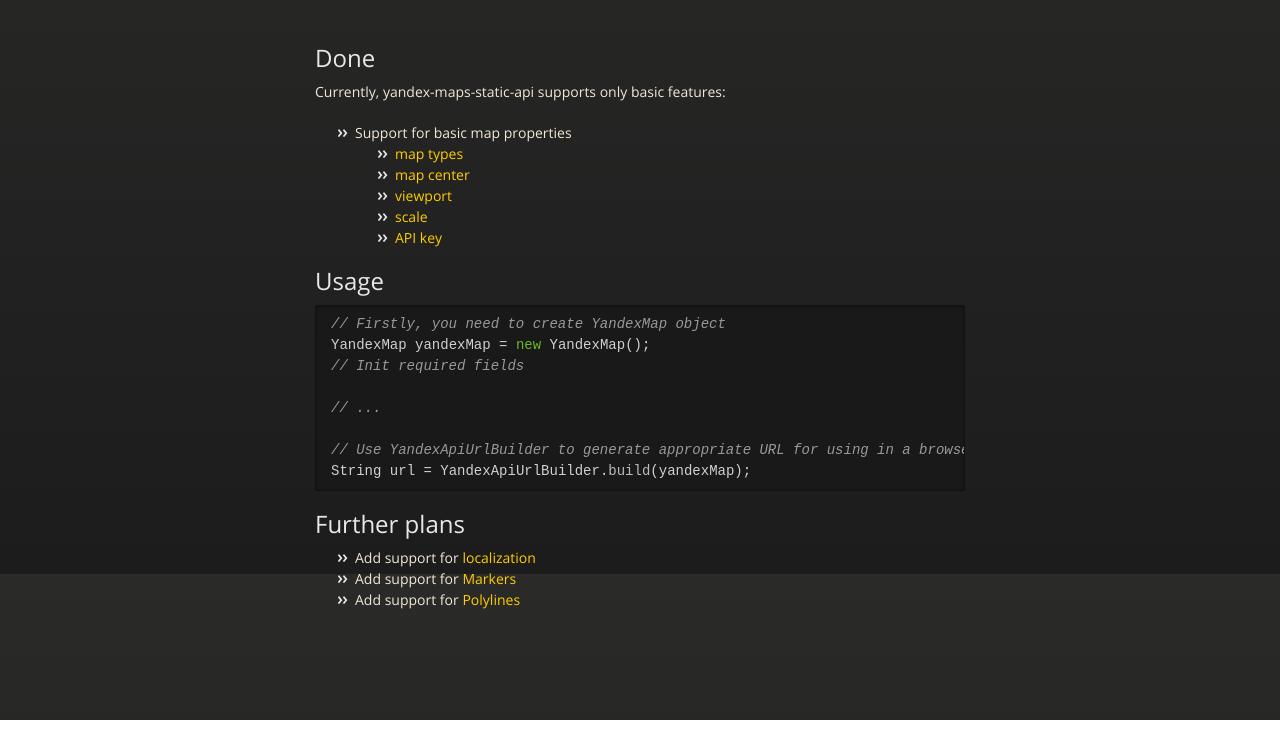
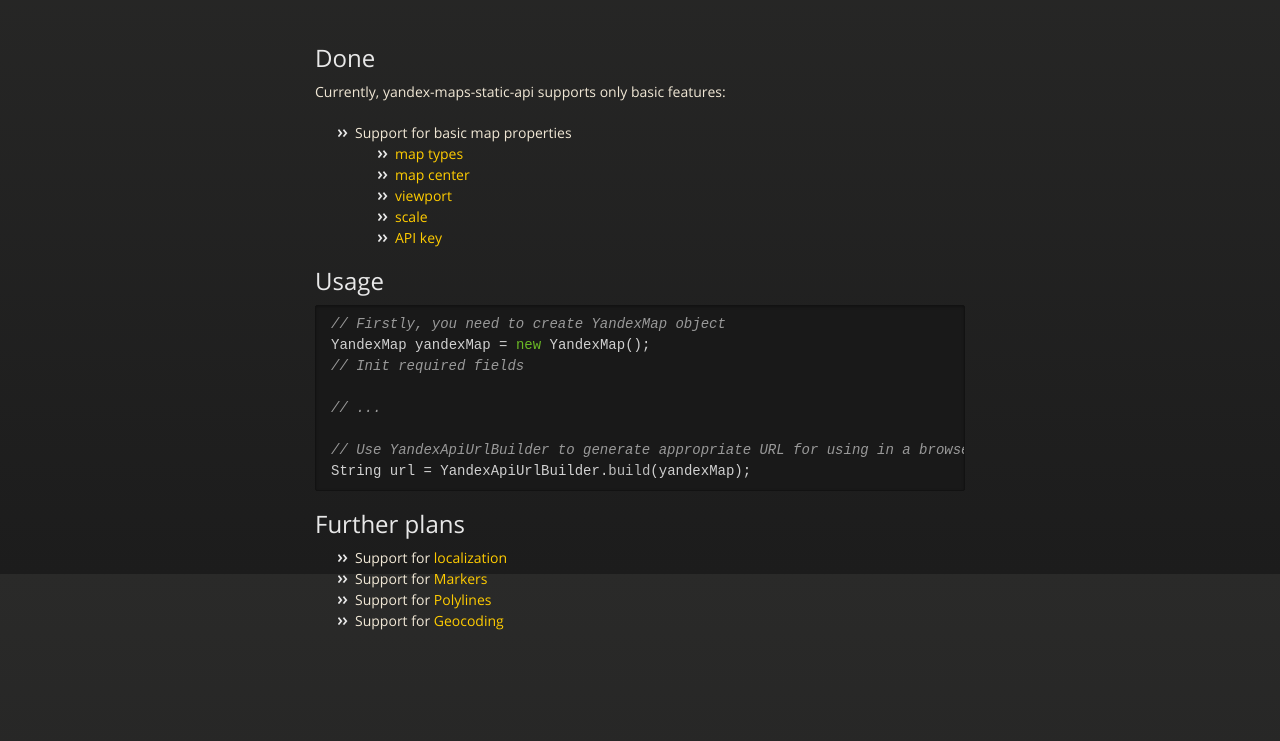
Before and after one commit to mvpotter/yandex-maps-static-api, a plain HTML site: page index.html in a window 1280 px wide. Shown: the part 226-967 px from the top of the page. Before the commit the page ends 946 px from the top, so only its background shows below. Drawn offline with nearby package versions, Linux system fonts and the light colour scheme.

```diff
--- a/index.html
+++ b/index.html
@@ -71,11 +71,13 @@
 <a name="further-plans" class="anchor" href="#further-plans"><span class="octicon octicon-link"></span></a>Further plans</h2>
 
 <ul>
-<li>Add support for <a href="http://api.yandex.ru/maps/doc/staticapi/1.x/dg/concepts/localization.xml">localization</a>
+<li>Support for <a href="http://api.yandex.ru/maps/doc/staticapi/1.x/dg/concepts/localization.xml">localization</a>
 </li>
-<li>Add support for <a href="http://api.yandex.ru/maps/doc/staticapi/1.x/dg/concepts/markers.xml">Markers</a>
+<li>Support for <a href="http://api.yandex.ru/maps/doc/staticapi/1.x/dg/concepts/markers.xml">Markers</a>
 </li>
-<li>Add support for <a href="http://api.yandex.ru/maps/doc/staticapi/1.x/dg/concepts/polylines.xml">Polylines</a>
+<li>Support for <a href="http://api.yandex.ru/maps/doc/staticapi/1.x/dg/concepts/polylines.xml">Polylines</a>
+</li>
+<li>Support for <a href="http://api.yandex.ru/maps/doc/geocoder/desc/concepts/About.xml">Geocoding</a>
 </li>
 </ul>
       </section>
```
Also changed, not shown: params.json (+1 -1 lines).
